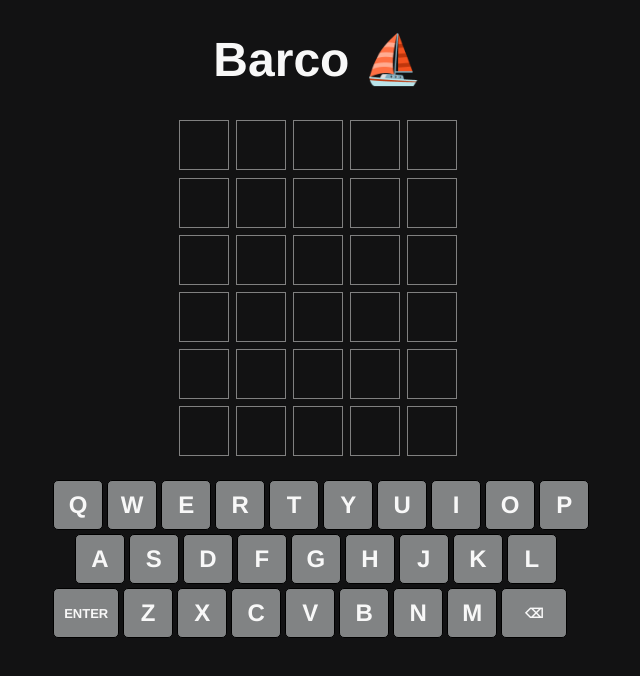
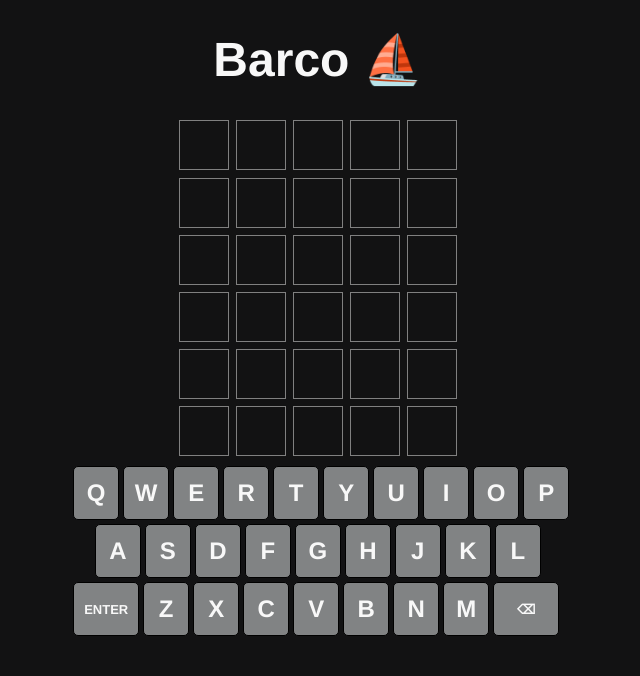
Before and after one commit to MartimVideira/barco, a React (Vite) app: page / in a window 1280 px wide. Shown: the top 676 px of the page, without its empty margins (322-962 px from the left). Built offline with nearby package versions, Linux system fonts and the light colour scheme.

Commit message:
Media query

```diff
--- a/package.json
+++ b/package.json
@@ -7,7 +7,7 @@
   "scripts": {
     "dev": "vite",
    "predeploy": "npm run build",
-   "deploy": "gh-pages -d build",
+   "deploy": "gh-pages -d dist",
     "build": "vite build",
     "lint": "eslint .",
     "preview": "vite preview"
--- a/src/App.css
+++ b/src/App.css
@@ -194,3 +194,31 @@ body {
   }
 
 }
+
+
+@media screen and (width <=80rem) {
+  .h1 {
+    font-size: small;
+  }
+  .app {
+    gap:10px;
+  }
+  .body {
+    font-size: 1em;
+  }
+
+  .key {
+    width: 1.5rem;
+    padding: 10px;
+    height: 2rem;
+  }
+
+  .keyboard-line:nth-child(3) .key:nth-child(2),
+  .keyboard-line:nth-child(3) .key:nth-last-child(1) {
+    padding-left: 0px;
+    padding-right: 0px;
+  }
+
+
+
+}
--- a/vite.config.js
+++ b/vite.config.js
@@ -8,5 +8,6 @@ export default defineConfig({
   plugins: [react()],
   server:{
     allowedHosts: ["barcowordle"],
-  }
+  },
+  base:"/barco/",
 })
```
